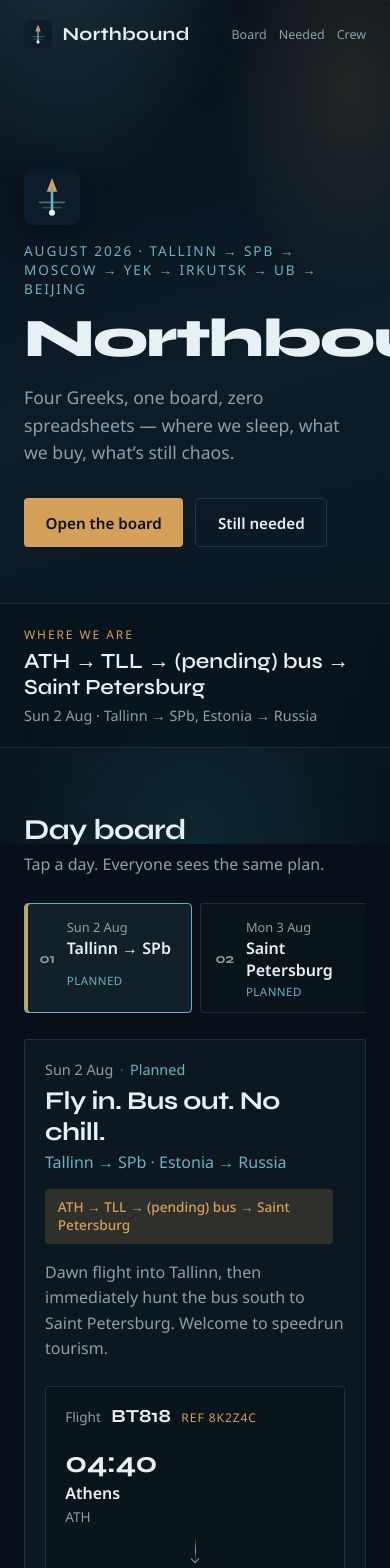
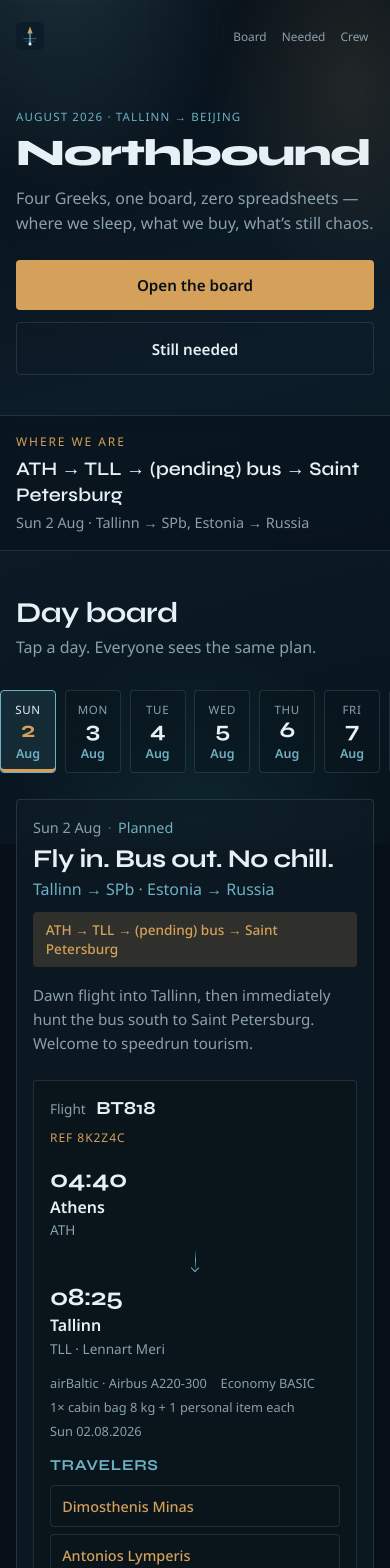
Before and after one commit to greekatos/Russia-trip, a Next.js app: page / in a window 390 px wide. Shown: the top 1568 px of the page. Built offline with nearby package versions, Linux system fonts and the light colour scheme.

Commit message:
Mobile integrations

```diff
--- a/src/app/globals.css
+++ b/src/app/globals.css
@@ -27,15 +27,19 @@
 
 html {
   scroll-behavior: smooth;
+  -webkit-text-size-adjust: 100%;
+  text-size-adjust: 100%;
 }
 
 body {
   min-height: 100vh;
+  min-height: 100dvh;
   color: var(--frost);
   font-family: var(--font-body);
   background: var(--ink);
   -webkit-font-smoothing: antialiased;
   -moz-osx-font-smoothing: grayscale;
+  overflow-x: hidden;
 }
 
 a {
--- a/src/app/layout.tsx
+++ b/src/app/layout.tsx
@@ -1,4 +1,4 @@
-import type { Metadata } from "next";
+import type { Metadata, Viewport } from "next";
 import { Syne, Noto_Sans } from "next/font/google";
 import "./globals.css";
 
@@ -20,6 +20,12 @@ export const metadata: Metadata = {
     "Shared itinerary for the crew: where we are each day, flights, and notes.",
 };
 
+export const viewport: Viewport = {
+  width: "device-width",
+  initialScale: 1,
+  viewportFit: "cover",
+};
+
 export default function RootLayout({
   children,
 }: Readonly<{
--- a/src/app/page.module.css
+++ b/src/app/page.module.css
@@ -83,6 +83,10 @@
   letter-spacing: 0.14em;
   text-transform: uppercase;
   margin-bottom: 0;
+}
+
+.kickerShort {
+  display: none;
 }
 
 .nav {
@@ -318,28 +322,28 @@
 
 .boardGrid {
   display: grid;
-  grid-template-columns: minmax(220px, 280px) 1fr;
+  grid-template-columns: 1fr;
   gap: 1.25rem;
   align-items: start;
 }
 
 .dayRail {
   display: flex;
-  flex-direction: column;
-  gap: 0.5rem;
-  max-height: min(70vh, 640px);
-  overflow: auto;
+  flex-direction: row;
+  flex-wrap: wrap;
+  gap: 0.55rem;
   padding-right: 0.25rem;
 }
 
 .dayChip {
-  display: grid;
-  grid-template-columns: auto 1fr;
-  grid-template-rows: auto auto;
-  column-gap: 0.75rem;
-  row-gap: 0.15rem;
-  text-align: left;
-  padding: 0.85rem 0.9rem;
+  display: flex;
+  flex-direction: column;
+  align-items: center;
+  justify-content: center;
+  gap: 0.1rem;
+  min-width: 4.25rem;
+  padding: 0.7rem 0.55rem;
+  text-align: center;
   border: 1px solid var(--line);
   border-radius: var(--radius);
   background: rgba(10, 22, 30, 0.55);
@@ -348,53 +352,42 @@
 
 .dayChip:hover {
   border-color: rgba(110, 176, 196, 0.35);
-  transform: translateX(2px);
+  transform: translateY(-1px);
 }
 
 .dayChipActive {
   border-color: var(--glacier);
-  background: rgba(110, 176, 196, 0.1);
-  box-shadow: inset 3px 0 0 var(--signal);
+  background: rgba(110, 176, 196, 0.12);
+  box-shadow: inset 0 -3px 0 var(--signal);
 }
 
-.dayIndex {
-  grid-row: 1 / span 2;
-  align-self: center;
-  font-family: var(--font-display);
-  font-weight: 700;
-  color: var(--muted);
-  font-size: 0.85rem;
-}
-
-.dayChipBody {
-  display: flex;
-  flex-direction: column;
-  gap: 0.1rem;
-}
-
-.dayChipLabel {
-  font-size: 0.8rem;
+.dayWeekday {
+  font-size: 0.72rem;
+  letter-spacing: 0.06em;
+  text-transform: uppercase;
   color: var(--muted);
 }
 
-.dayChipCity {
+.dayNum {
+  font-family: var(--font-display);
+  font-size: 1.55rem;
+  font-weight: 700;
+  line-height: 1.1;
+  letter-spacing: -0.02em;
+}
+
+.dayMonth {
+  font-size: 0.78rem;
+  color: var(--glacier);
   font-weight: 600;
 }
 
-.dayChipStatus {
-  grid-column: 2;
-  font-size: 0.72rem;
-  letter-spacing: 0.04em;
-  text-transform: uppercase;
-  color: var(--tbd);
+.dayChipActive .dayWeekday {
+  color: var(--frost);
 }
 
-.status_confirmed .dayChipStatus {
-  color: var(--ok);
-}
-
-.status_planned .dayChipStatus {
-  color: var(--planned);
+.dayChipActive .dayNum {
+  color: var(--signal);
 }
 
 .dayPanel {
@@ -857,44 +850,212 @@
 }
 
 @media (max-width: 860px) {
+  .topbar {
+    padding: 0.9rem 1rem;
+    gap: 0.75rem;
+  }
+
+  .brand {
+    font-size: 1rem;
+    gap: 0.5rem;
+  }
+
+  .brandText {
+    position: absolute;
+    width: 1px;
+    height: 1px;
+    padding: 0;
+    margin: -1px;
+    overflow: hidden;
+    clip: rect(0, 0, 0, 0);
+    white-space: nowrap;
+    border: 0;
+  }
+
+  .brandMark {
+    width: 28px;
+    height: 28px;
+  }
+
+  .heroBrand {
+    margin-bottom: 0.65rem;
+  }
+
+  .heroMark {
+    display: none;
+  }
+
+  .nav {
+    gap: 0.55rem;
+    font-size: 0.8rem;
+    flex-wrap: wrap;
+    justify-content: flex-end;
+  }
+
+  .nav a {
+    padding: 0.45rem 0.35rem;
+    min-height: 44px;
+    display: inline-flex;
+    align-items: center;
+  }
+
+  .hero {
+    padding: 2.25rem 1rem 2.5rem;
+  }
+
+  .heroMark {
+    width: 48px;
+    height: 48px;
+  }
+
+  .kicker {
+    font-size: 0.72rem;
+    letter-spacing: 0.1em;
+    line-height: 1.45;
+    max-width: 100%;
+  }
+
+  .kickerShort {
+    display: block;
+  }
+
+  .kickerFull {
+    display: none;
+  }
+
+  .title {
+    font-size: clamp(2.75rem, 15vw, 3.9rem);
+    margin-bottom: 1rem;
+    word-break: keep-all;
+  }
+
+  .tagline {
+    font-size: 1rem;
+    margin-bottom: 1.5rem;
+  }
+
+  .heroActions {
+    flex-direction: column;
+    width: 100%;
+  }
+
+  .btnPrimary,
+  .btnGhost {
+    width: 100%;
+    min-height: 48px;
+    padding: 0.95rem 1.1rem;
+  }
+
+  .nowInner {
+    padding: 1.1rem 1rem;
+  }
+
+  .nowText {
+    font-size: 1.2rem;
+    line-height: 1.35;
+    overflow-wrap: anywhere;
+  }
+
+  .quests,
+  .board,
+  .crew {
+    padding: 2.75rem 1rem;
+  }
+
   .questGrid {
     grid-template-columns: 1fr;
   }
 
+  .questCard {
+    padding: 1rem 1.05rem;
+  }
+
+  .questTitle {
+    font-size: 1.1rem;
+    overflow-wrap: anywhere;
+  }
+
   .boardGrid {
     grid-template-columns: 1fr;
+    gap: 1rem;
   }
 
   .dayRail {
-    flex-direction: row;
-    max-height: none;
+    flex-wrap: nowrap;
     overflow-x: auto;
-    padding-bottom: 0.35rem;
+    overflow-y: hidden;
+    margin: 0 -1rem;
+    padding: 0.25rem 1rem 0.65rem;
     scroll-snap-type: x mandatory;
+    -webkit-overflow-scrolling: touch;
+    scrollbar-width: none;
+  }
+
+  .dayRail::-webkit-scrollbar {
+    display: none;
   }
 
   .dayChip {
-    min-width: 168px;
+    min-width: 3.85rem;
+    flex: 0 0 auto;
     scroll-snap-align: start;
+    min-height: 4.5rem;
+    padding: 0.65rem 0.45rem;
   }
 
   .dayChip:hover {
     transform: none;
   }
 
+  .dayNum {
+    font-size: 1.4rem;
+  }
+
+  .dayPanel {
+    padding: 1.1rem 1rem;
+  }
+
+  .panelHead {
+    flex-direction: column;
+    gap: 0.75rem;
+  }
+
+  .wherePill {
+    max-width: 100%;
+    width: 100%;
+  }
+
+  .panelTitle {
+    overflow-wrap: anywhere;
+  }
+
+  .panelSummary {
+    font-size: 0.95rem;
+  }
+
   .twoCol,
   .stationBlock {
     grid-template-columns: 1fr;
+    gap: 1.15rem;
+  }
+
+  .flight,
+  .train {
+    padding: 1rem;
   }
 
   .flightRoute {
     grid-template-columns: 1fr;
-    gap: 0.75rem;
+    gap: 0.65rem;
+  }
+
+  .flightTime {
+    font-size: 1.55rem;
   }
 
   .flightLine {
     width: 100%;
-    height: 1.5rem;
+    height: 1.35rem;
   }
 
   .flightLine span {
@@ -913,11 +1074,57 @@
 
   .flightRef {
     margin-left: 0;
+    width: 100%;
+  }
+
+  .flightMeta {
+    gap: 0.4rem 0.85rem;
+    font-size: 0.8rem;
+  }
+
+  .seatList li {
+    flex-direction: column;
+    align-items: flex-start;
+    gap: 0.2rem;
+    padding: 0.65rem 0.7rem;
+  }
+
+  .pdfBtn {
+    width: 100%;
+    min-height: 48px;
+    text-align: center;
+  }
+
+  .mapLink {
+    min-height: 44px;
+    display: inline-flex;
+    align-items: center;
+  }
+
+  .crewGrid {
+    grid-template-columns: 1fr;
+  }
+
+  .footer {
+    flex-direction: column;
+    align-items: flex-start;
+    padding: 1.5rem 1rem 2.5rem;
+    padding-bottom: calc(2.5rem + env(safe-area-inset-bottom, 0px));
+  }
+}
+
+@media (max-width: 400px) {
+  .title {
+    font-size: 2.35rem;
+  }
+
+  .dayChip {
+    min-width: 3.5rem;
   }
 
   .nav {
-    gap: 0.75rem;
-    font-size: 0.78rem;
+    gap: 0.25rem;
+    font-size: 0.74rem;
   }
 }
 
--- a/src/app/page.tsx
+++ b/src/app/page.tsx
@@ -1,6 +1,6 @@
 "use client";
 
-import { useMemo, useState } from "react";
+import { useEffect, useMemo, useRef, useState } from "react";
 import {
   getActiveDay,
   trip,
@@ -111,6 +111,15 @@ function statusLabel(status: DayStop["status"]) {
   return "To fill in";
 }
 
+function dayParts(iso: string) {
+  const d = new Date(`${iso}T12:00:00`);
+  return {
+    weekday: d.toLocaleDateString("en-GB", { weekday: "short" }),
+    day: String(d.getDate()),
+    month: d.toLocaleDateString("en-GB", { month: "short" }),
+  };
+}
+
 function questLabel(status: Quest["status"]) {
   if (status === "done") return "Done";
   if (status === "cooking") return "In progress";
@@ -145,6 +154,15 @@ export default function Home() {
   const crewOnDay =
     selected.crewIds?.map((id) => trip.crew.find((c) => c.id === id)!).filter(Boolean) ??
     trip.crew;
+  const activeChipRef = useRef<HTMLButtonElement | null>(null);
+
+  useEffect(() => {
+    activeChipRef.current?.scrollIntoView({
+      behavior: "smooth",
+      inline: "center",
+      block: "nearest",
+    });
+  }, [selectedId]);
 
   return (
     <div className={styles.shell}>
@@ -153,7 +171,7 @@ export default function Home() {
       <header className={styles.topbar}>
         <a className={styles.brand} href="#top">
           <img src="/logo.svg" alt="" width={28} height={28} className={styles.brandMark} />
-          Northbound
+          <span className={styles.brandText}>Northbound</span>
         </a>
         <nav className={styles.nav}>
           <a href="#board">Board</a>
@@ -165,8 +183,17 @@ export default function Home() {
       <main id="top">
         <section className={styles.hero}>
           <div className={styles.heroBrand}>
-            <img src="/logo.svg" alt="" width={56} height={56} className={styles.heroMark} />
-            <p className={styles.kicker}>
+            <img
+              src="/logo.svg"
+              alt=""
+              width={56}
+              height={56}
+              className={styles.heroMark}
+            />
+            <p className={`${styles.kicker} ${styles.kickerShort}`}>
+              August 2026 · Tallinn → Beijing
+            </p>
+            <p className={`${styles.kicker} ${styles.kickerFull}`}>
               August 2026 · Tallinn → SPb → Moscow → Yek → Irkutsk → UB → Beijing
             </p>
           </div>
@@ -201,22 +228,22 @@ export default function Home() {
 
           <div className={styles.boardGrid}>
             <div className={styles.dayRail} role="tablist" aria-label="Trip days">
-              {trip.days.map((day, i) => {
+              {trip.days.map((day) => {
                 const active = day.id === selected.id;
+                const parts = dayParts(day.date);
                 return (
                   <button
                     key={day.id}
+                    ref={active ? activeChipRef : null}
                     role="tab"
                     aria-selected={active}
-                    className={`${styles.dayChip} ${active ? styles.dayChipActive : ""} ${styles[`status_${day.status}`]}`}
+                    aria-label={day.label}
+                    className={`${styles.dayChip} ${active ? styles.dayChipActive : ""}`}
                     onClick={() => setSelectedId(day.id)}
                   >
-                    <span className={styles.dayIndex}>{String(i + 1).padStart(2, "0")}</span>
-                    <span className={styles.dayChipBody}>
-                      <span className={styles.dayChipLabel}>{day.label}</span>
-                      <span className={styles.dayChipCity}>{day.city}</span>
-                    </span>
-                    <span className={styles.dayChipStatus}>{statusLabel(day.status)}</span>
+                    <span className={styles.dayWeekday}>{parts.weekday}</span>
+                    <span className={styles.dayNum}>{parts.day}</span>
+                    <span className={styles.dayMonth}>{parts.month}</span>
                   </button>
                 );
               })}
```
